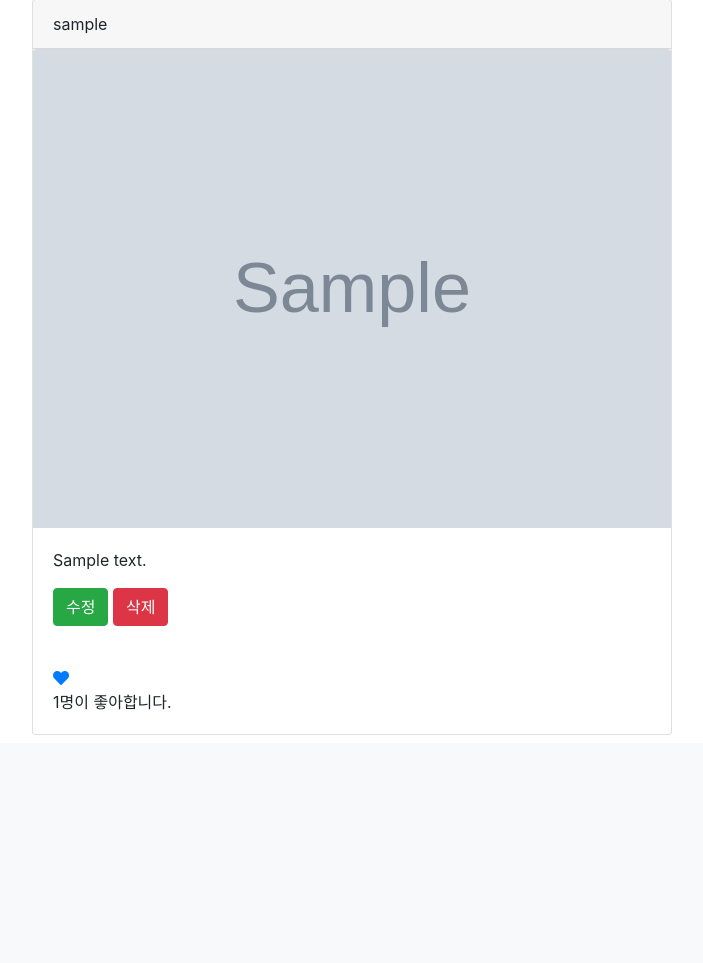
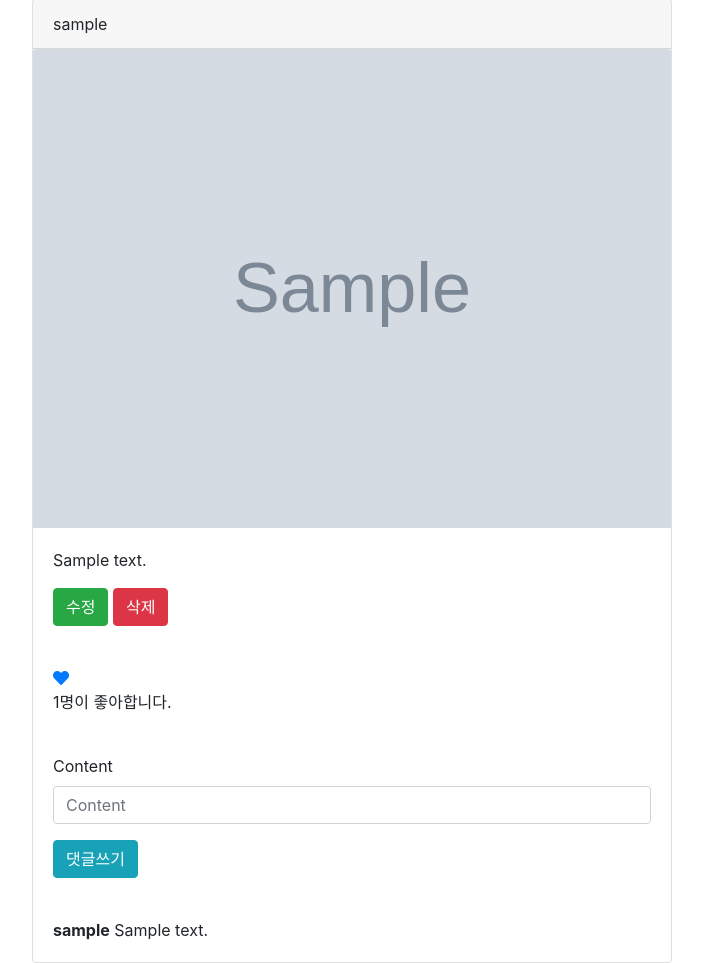
Before and after one commit to yomandawg/MyInsta, a Django app: page /posts/ in a window 1280 px wide. Shown: the part 57-1020 px from the top of the page, without its empty margins (288-991 px from the left). Before the commit the page ends 792 px from the top, so only its background shows below. Run offline with Django 3.2, Linux system fonts and the light colour scheme; a user stored in the database is signed in; tables that the repository leaves empty hold one stand-in row (values such as "Sample post"); grey boxes marked "Sample" are stand-in pictures; some libraries are stand-ins or nearby versions.

Commit message:
Comment 작성 기능 추가

```diff
--- a/posts/forms.py
+++ b/posts/forms.py
@@ -1,5 +1,5 @@
 from django import forms
-from .models import Post
+from .models import Post, Comment
 
 # Post라는 모델을 조작할 수 있는 PostForm 정의
 class PostForm(forms.ModelForm):
@@ -8,10 +8,16 @@ class PostForm(forms.ModelForm):
         label="내용",
         widget=forms.Textarea(attrs={
             'placeholder': '오늘은 무엇을 하셨나요?'
-        })
-    )
+        }))
 
     # 2. 해당 input 필드의 속성을 추가 & 어떤 모델을 조작할지
     class Meta:
         model = Post
         fields = ['content', 'image']
+
+
+class CommentForm(forms.ModelForm):
+
+    class Meta:
+        model = Comment
+        fields = ['content']
--- a/posts/models.py
+++ b/posts/models.py
@@ -12,7 +12,15 @@ class Post(models.Model):
     # M:M은 쌍방향이라 어느쪽에 테이블을 만들어도 상관 없음; users에 넣어도 됨(초기 설계단계에서 설정) # related_name에 양쪽 다 조회할 수 있게끔 이름 설정
     # users like 가 문법적으로 맞지만 users model을 접근하기가 일단 어렵기 때문에 이렇게 함
 
+    def __str__(self):
+        return self.content
 
+
+class Comment(models.Model):
+    content = models.CharField(max_length=100)
+    # 두 개의 Foreign key를 갖게됨
+    post = models.ForeignKey(Post, on_delete=models.CASCADE) # 어떤 모델을 참조하고 있는지
+    user = models.ForeignKey(settings.AUTH_USER_MODEL, on_delete=models.CASCADE)
 
     def __str__(self):
         return self.content
--- a/posts/templates/posts/list.html
+++ b/posts/templates/posts/list.html
@@ -1,4 +1,6 @@
 {% extends 'base.html' %}
+
+{% load bootstrap4 %}
 
 {% block body %}
   <div class="row justify-content-center">
@@ -11,14 +13,13 @@
         <img src="{{ post.image.url }}" class="card-img-top" alt="...">
         <div class="card-body">
           <p class="card-text">{{ post.content }}</p>
-
           <!-- 작성자만 수정/삭제 가능 -->
           {% if post.user == request.user %}
             <a href="{% url 'posts:update' post.id %}" class="btn btn-success">수정</a>
             <a href="{% url 'posts:delete' post.id %}" class="btn btn-danger">삭제</a>
           {% endif %}
+        </div>
 
-        </div>
         <!-- 좋아요 버튼 추가 -->
         <div class="card-body">
           <a href="{% url 'posts:like' post.id %}">
@@ -35,6 +36,29 @@
           </p>
         </div>
 
+
+        <!-- 로그인한 상태면 -->
+        {% if user.is_authenticated %}
+        <!--댓글 기능 -->
+        <div class="card-body">
+          <form method="POST" action="{% url 'posts:comment' post.id %}">
+            {% csrf_token %}
+            {% bootstrap_form form %}
+            <button type="submit" class="btn btn-info">댓글쓰기</button>
+          </form>
+        </div>
+        <div class="card-body">
+          {% for comment in post.comment_set.all %}
+          <div class="card-text">
+            <strong>{{ comment.user.username }}</strong> {{ comment.content }}
+          </div>
+          <!-- else와 유사한 비어있을 때 조건문 empty -->
+          {% empty %}
+          <div>댓글이 없습니다.</div>
+          {% endfor %}
+        </div>
+        {% endif %}
+
       </div>
     {% endfor %}
   </div>
--- a/posts/urls.py
+++ b/posts/urls.py
@@ -10,4 +10,6 @@ urlpatterns = [
     path('<int:post_id>/update', views.update, name="update"),
     path('<int:post_id>/delete', views.delete, name="delete"),
     path('<int:post_id>/like', views.like, name="like"), # url엔 post_id만 넘겨주고, user관한 정보는 view에서 처리
+    path('<int:post_id>/comment/create/', views.create_comment, name="comment"),
+    # path('<int:post_id>/comment', views.comment, name="comment"),
 ]
--- a/posts/views.py
+++ b/posts/views.py
@@ -1,6 +1,6 @@
 from django.shortcuts import render, redirect, get_object_or_404
-from .forms import PostForm
-from .models import Post
+from .forms import PostForm, CommentForm
+from .models import Post, Comment
 from django.views.decorators.http import require_POST
 from django.contrib.auth.decorators import login_required
 # login_required
@@ -12,8 +12,13 @@ from django.contrib.auth.decorators import login_required
 # Create your views here.
 def list(request):
     posts = Post.objects.all()
-    return render(request, 'posts/list.html', {'posts': posts})
 
+    # Comment를 작성하는 form 보여줌
+    form = CommentForm()
+
+    return render(request, 'posts/list.html', {'posts': posts, 'form': form})
+
+@require_POST
 def create(request):
     if request.method == "POST":
         # 작성된 post를 DB에 적용
@@ -30,7 +35,8 @@ def create(request):
 
 def read(request, post_id):
     post = get_object_or_404(Post, pk=post_id)
-    return render(request, 'posts/read.html', {'post': post})
+    comments = Comment.objects.filter(post_id=post_id).all()
+    return render(request, 'posts/read.html', {'post': post, 'comments':comments})
 
 def update(request, post_id):
     post = get_object_or_404(Post, pk=post_id)
@@ -83,3 +89,17 @@ def like(request, post_id):
         post.like_users.add(request.user)
 
     return redirect('posts:list')
+
+@login_required
+@require_POST # POST 말고는 차단
+def create_comment(request, post_id):
+    # Comment를 만드는 로직
+    post = get_object_or_404(Post, pk=post_id)
+    form = CommentForm(request.POST)
+    if form.is_valid():
+        comment = form.save(commit=False)
+        comment.user = request.user
+        # comment.post_id = post_id # 객체로 하거나 ORM에 맡기거나 둘중에 하나만 하는게 관례
+        comment.post = post
+        comment.save()
+    return redirect('posts:list')
```
Also changed, not shown: posts/migrations/0005_comment.py (added).
